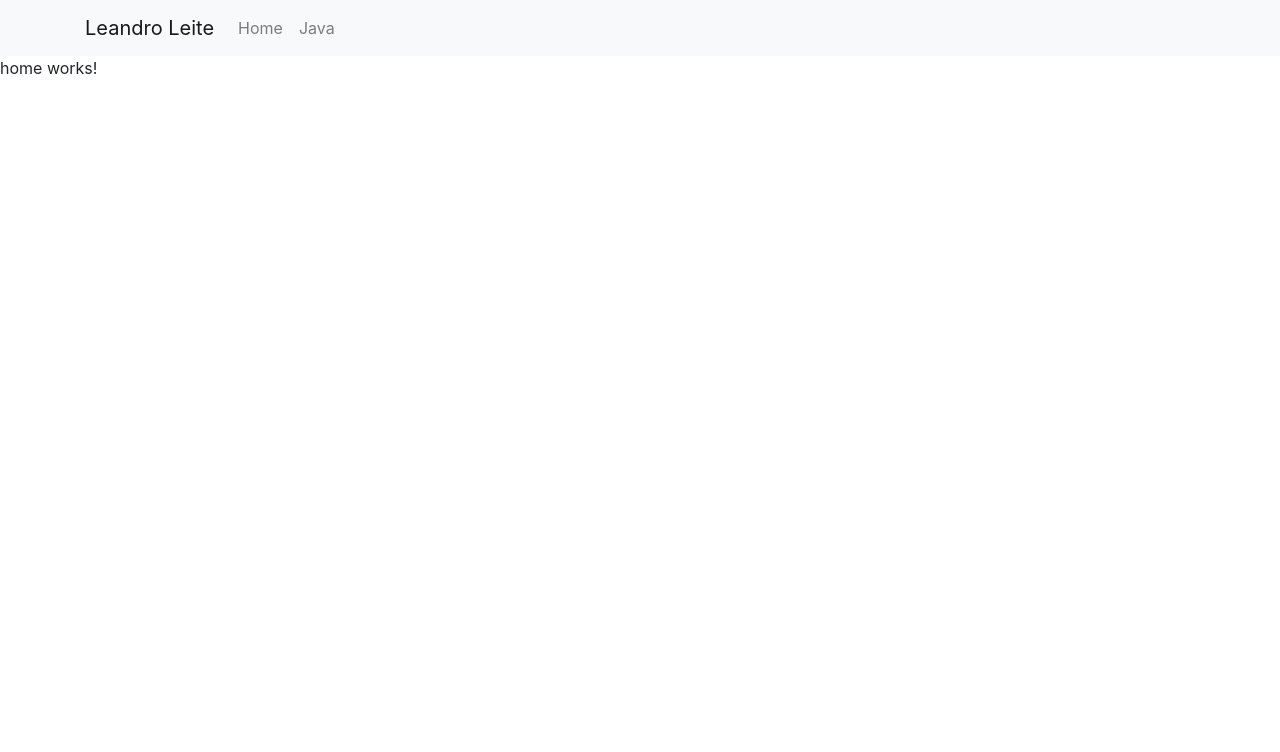
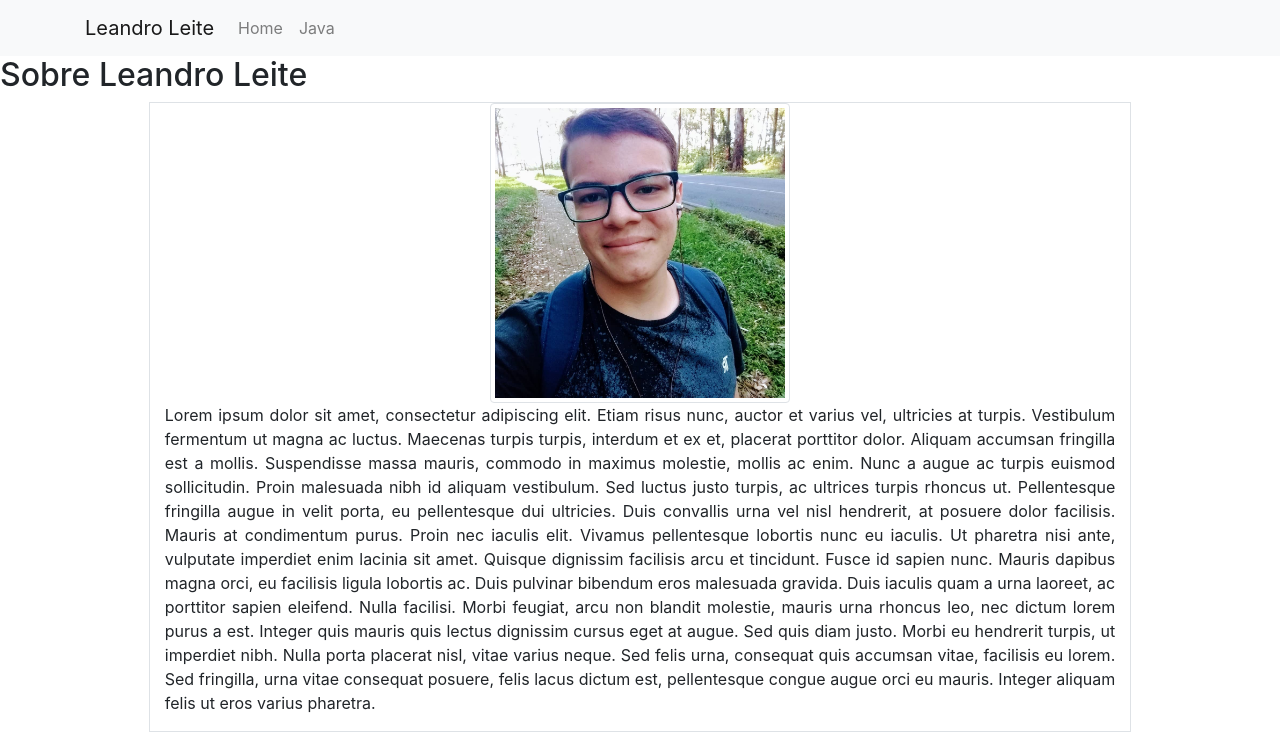
Before and after one commit to LeandroLeiteC/guia-de-programacao, an Angular app: page /home in a window 1280 px wide. Shown: the top 752 px of the page. Built offline with nearby package versions, Linux system fonts and the light colour scheme.

Commit message:
edit: criação de módulo e edit do layout

```diff
--- a/src/app/pages/home/home.component.html
+++ b/src/app/pages/home/home.component.html
@@ -1 +1,12 @@
-<p>home works!</p>
+<h2 class="text-left">Sobre Leandro Leite</h2>
+
+<div class="row justify-content-center">
+
+  <div class="col-md-9 border">
+    <img class="img-thumbnail mx-auto d-block" src="assets/img/leandroleite.jpg" width="300px">
+    <p class="text-justify">
+      Lorem ipsum dolor sit amet, consectetur adipiscing elit. Etiam risus nunc, auctor et varius vel, ultricies at turpis. Vestibulum fermentum ut magna ac luctus. Maecenas turpis turpis, interdum et ex et, placerat porttitor dolor. Aliquam accumsan fringilla est a mollis. Suspendisse massa mauris, commodo in maximus molestie, mollis ac enim. Nunc a augue ac turpis euismod sollicitudin. Proin malesuada nibh id aliquam vestibulum. Sed luctus justo turpis, ac ultrices turpis rhoncus ut. Pellentesque fringilla augue in velit porta, eu pellentesque dui ultricies. Duis convallis urna vel nisl hendrerit, at posuere dolor facilisis. Mauris at condimentum purus. Proin nec iaculis elit.
+      Vivamus pellentesque lobortis nunc eu iaculis. Ut pharetra nisi ante, vulputate imperdiet enim lacinia sit amet. Quisque dignissim facilisis arcu et tincidunt. Fusce id sapien nunc. Mauris dapibus magna orci, eu facilisis ligula lobortis ac. Duis pulvinar bibendum eros malesuada gravida. Duis iaculis quam a urna laoreet, ac porttitor sapien eleifend. Nulla facilisi. Morbi feugiat, arcu non blandit molestie, mauris urna rhoncus leo, nec dictum lorem purus a est. Integer quis mauris quis lectus dignissim cursus eget at augue. Sed quis diam justo. Morbi eu hendrerit turpis, ut imperdiet nibh. Nulla porta placerat nisl, vitae varius neque. Sed felis urna, consequat quis accumsan vitae, facilisis eu lorem. Sed fringilla, urna vitae consequat posuere, felis lacus dictum est, pellentesque congue augue orci eu mauris. Integer aliquam felis ut eros varius pharetra.
+    </p>
+  </div>
+</div>
```
Also changed, not shown: src/app/pages/home/home.module.ts (added, +13 -0 lines), src/assets/img/leandroleite.jpg (added).
